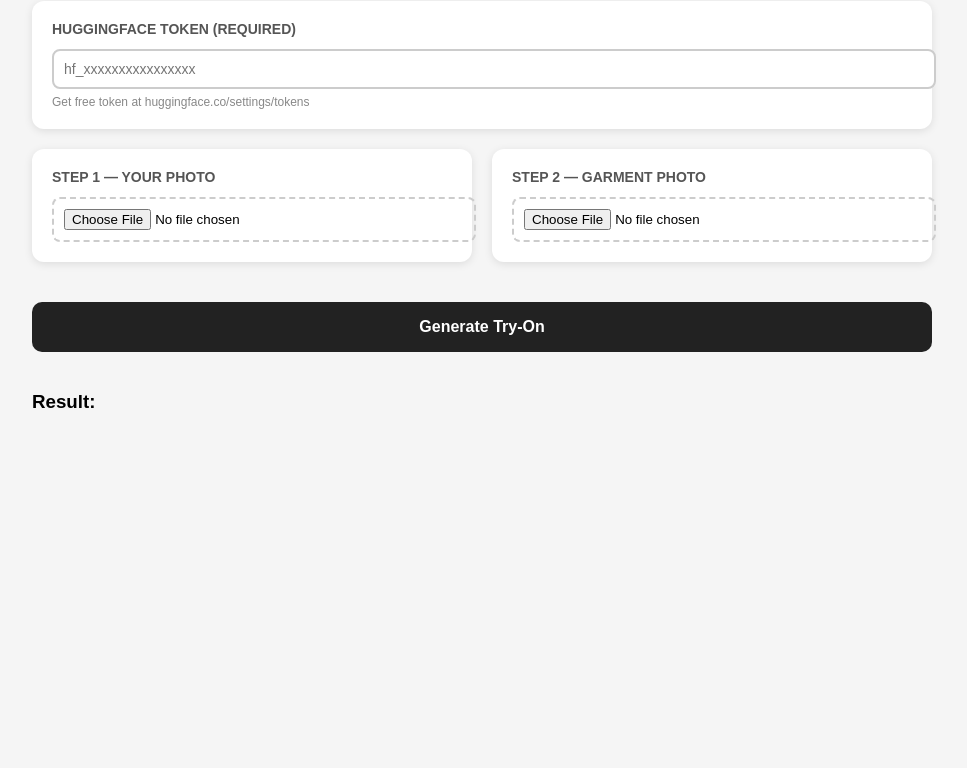
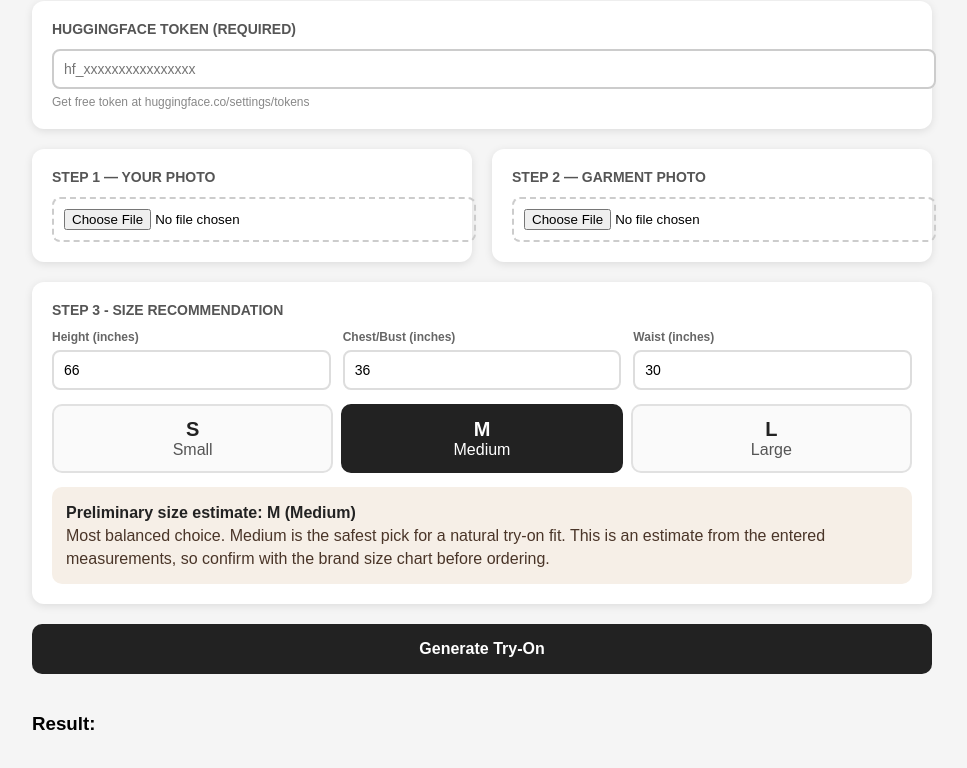
Before and after one commit to iffat336/stich_tryon_f, a website: page simple-tryon.html in a window 1280 px wide. Shown: the part 140-908 px from the top of the page, without its empty margins (158-1125 px from the left). Before the commit the page ends 800 px from the top, so only its background shows below. Drawn offline with Linux system fonts and the light colour scheme.

Commit message:
Add simple try-on size recommendation

```diff
--- a/simple-tryon.html
+++ b/simple-tryon.html
@@ -16,6 +16,17 @@
   #status { padding: 12px; border-radius: 8px; background: #e8f4fd; color: #1a6; font-weight: bold; display: none; margin: 10px 0; }
   #status.error { background: #fde8e8; color: #c00; }
   #result-img { width: 100%; border-radius: 12px; display: none; box-shadow: 0 4px 20px rgba(0,0,0,0.2); }
+  .fit-grid { display: grid; grid-template-columns: repeat(3, minmax(0, 1fr)); gap: 12px; }
+  .fit-field label { display: block; font-size: 12px; color: #666; margin-bottom: 6px; font-weight: bold; }
+  .fit-field input { width: 100%; box-sizing: border-box; padding: 10px; border: 2px solid #ddd; border-radius: 8px; font-size: 14px; }
+  .size-options { display: grid; grid-template-columns: repeat(3, minmax(0, 1fr)); gap: 8px; margin-top: 14px; }
+  .size-pill { border: 2px solid #e1e1e1; border-radius: 10px; padding: 12px 8px; text-align: center; background: #fafafa; color: #555; }
+  .size-pill strong { display: block; font-size: 20px; color: #222; }
+  .size-pill.active { border-color: #222; background: #222; color: white; }
+  .size-pill.active strong { color: white; }
+  #fit-recommendation { margin-top: 14px; padding: 14px; border-radius: 10px; background: #f6efe7; color: #4a3528; line-height: 1.45; }
+  #fit-recommendation strong { color: #222; }
+  @media (max-width: 640px) { .fit-grid { grid-template-columns: 1fr; } }
 </style>
 </head>
 <body>
@@ -37,6 +48,29 @@
     <img id="garment-preview" class="preview">
   </div>
 </div>
+<div class="box">
+  <h3>Step 3 - Size Recommendation</h3>
+  <div class="fit-grid">
+    <div class="fit-field">
+      <label for="height-input">Height (inches)</label>
+      <input type="number" id="height-input" min="48" max="84" value="66" oninput="updateSizeRecommendation()">
+    </div>
+    <div class="fit-field">
+      <label for="chest-input">Chest/Bust (inches)</label>
+      <input type="number" id="chest-input" min="26" max="56" value="36" oninput="updateSizeRecommendation()">
+    </div>
+    <div class="fit-field">
+      <label for="waist-input">Waist (inches)</label>
+      <input type="number" id="waist-input" min="22" max="52" value="30" oninput="updateSizeRecommendation()">
+    </div>
+  </div>
+  <div class="size-options">
+    <div class="size-pill" data-size-pill="S"><strong>S</strong><span>Small</span></div>
+    <div class="size-pill" data-size-pill="M"><strong>M</strong><span>Medium</span></div>
+    <div class="size-pill" data-size-pill="L"><strong>L</strong><span>Large</span></div>
+  </div>
+  <div id="fit-recommendation">Upload both photos and add measurements to get a size estimate.</div>
+</div>
 <div id="status"></div>
 <button id="btn" onclick="generate()">Generate Try-On</button>
 <h3>Result:</h3>
@@ -54,11 +88,50 @@
 }
 
 document.getElementById('person-input').onchange = function() {
-  readFile(this).then(d => { if(d) { const img = document.getElementById('person-preview'); img.src = d; img.style.display = 'block'; } });
+  readFile(this).then(d => { if(d) { const img = document.getElementById('person-preview'); img.src = d; img.style.display = 'block'; updateSizeRecommendation(); } });
 };
 document.getElementById('garment-input').onchange = function() {
-  readFile(this).then(d => { if(d) { const img = document.getElementById('garment-preview'); img.src = d; img.style.display = 'block'; } });
+  readFile(this).then(d => { if(d) { const img = document.getElementById('garment-preview'); img.src = d; img.style.display = 'block'; updateSizeRecommendation(); } });
 };
+
+function numberValue(id, fallback) {
+  const value = Number(document.getElementById(id).value);
+  return Number.isFinite(value) ? value : fallback;
+}
+
+function recommendSize() {
+  const height = numberValue('height-input', 66);
+  const chest = numberValue('chest-input', 36);
+  const waist = numberValue('waist-input', 30);
+  const upperScore = chest + (height - 66) * 0.15;
+  const lowerScore = waist + (height - 66) * 0.12;
+  const score = Math.max(upperScore, lowerScore + 5);
+
+  if (score <= 35) {
+    return { size: 'S', fit: 'Small', confidence: 'Best for a closer fit', note: 'Small should sit cleanly if the garment is stretchy or fitted.' };
+  }
+  if (score <= 40) {
+    return { size: 'M', fit: 'Medium', confidence: 'Most balanced choice', note: 'Medium is the safest pick for a natural try-on fit.' };
+  }
+  return { size: 'L', fit: 'Large', confidence: 'Best for comfort', note: 'Large should give better room through the body and garment drape.' };
+}
+
+function updateSizeRecommendation() {
+  const personReady = document.getElementById('person-input').files.length > 0;
+  const garmentReady = document.getElementById('garment-input').files.length > 0;
+  const rec = recommendSize();
+
+  document.querySelectorAll('[data-size-pill]').forEach(pill => {
+    pill.classList.toggle('active', pill.dataset.sizePill === rec.size);
+  });
+
+  const prefix = personReady && garmentReady ? 'Recommended size' : 'Preliminary size estimate';
+  document.getElementById('fit-recommendation').innerHTML =
+    '<strong>' + prefix + ': ' + rec.size + ' (' + rec.fit + ')</strong><br>' +
+    rec.confidence + '. ' + rec.note + ' This is an estimate from the entered measurements, so confirm with the brand size chart before ordering.';
+}
+
+updateSizeRecommendation();
 
 async function generate() {
   const personData = await readFile(document.getElementById('person-input'));
@@ -94,6 +167,7 @@
     if (data.ok && data.result) {
       resultImg.src = data.result;
       resultImg.style.display = 'block';
+      updateSizeRecommendation();
       status.textContent = '✅ Done! Scroll down to see the result.';
     } else {
       status.className = 'error';
```
